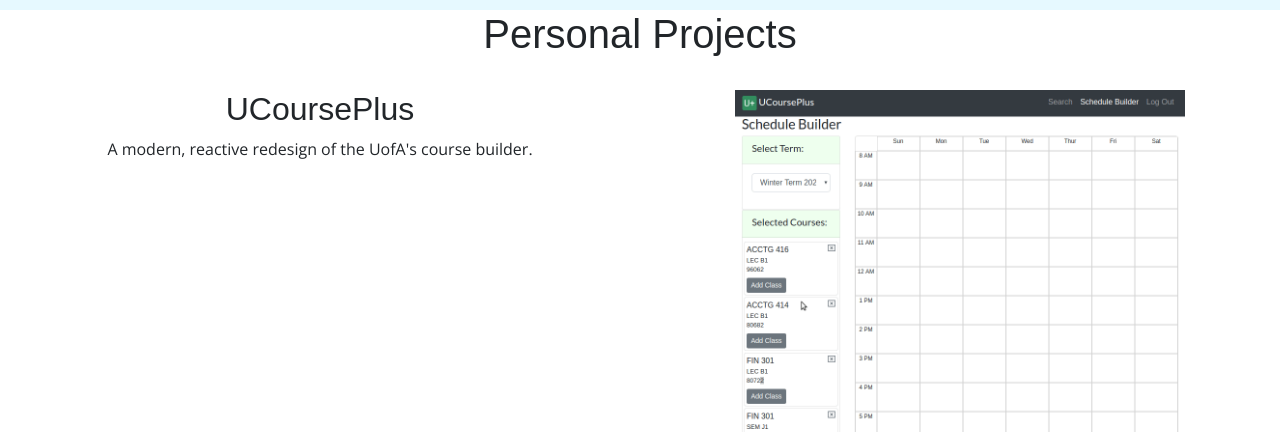
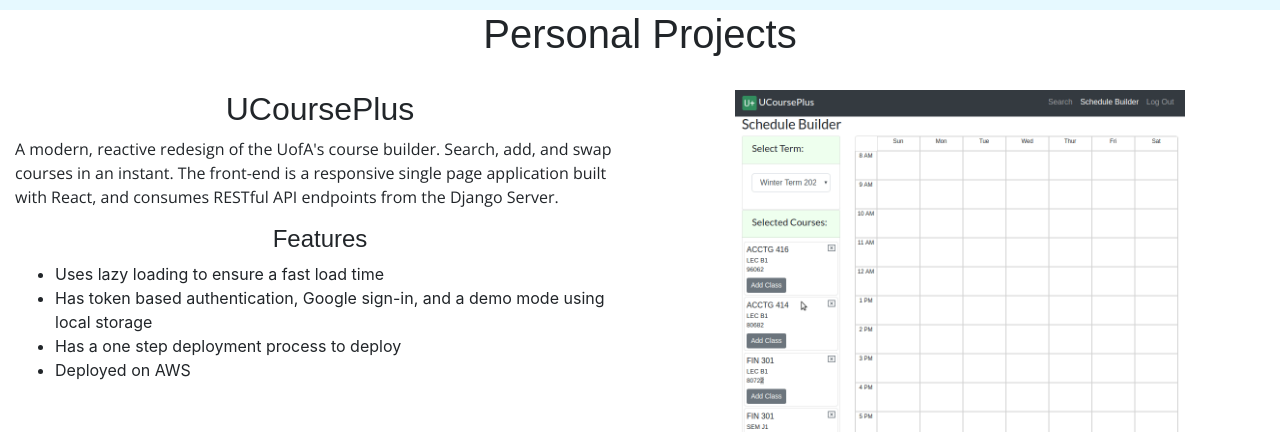
Before and after one commit to ChrisChrisLoLo/chrischrislolo.github.io, a React (Create React App) app: page /#/ in a window 1280 px wide. Shown: the part 940-1372 px from the top of the page. Built offline with nearby package versions, Linux system fonts and the light colour scheme; a web font is replaced by a local one.

Commit message:
Update UCoursePlus Info

```diff
--- a/src/pages/HomePage.js
+++ b/src/pages/HomePage.js
@@ -72,10 +72,18 @@ export default class HomePage extends React.Component {
         <Row className={"py-4"}>
           <Col>
             <h2>UCoursePlus</h2>
-            <p>
-              A modern, reactive redesign of the UofA's course builder.
-
+            <p className={"text-left"}>
+              A modern, reactive redesign of the UofA's course builder. Search, add, and swap courses in an instant.
+              The front-end is a responsive single page application built with React, and
+              consumes RESTful API endpoints from the Django Server.
             </p>
+            <h4>Features</h4>
+            <ul className={"text-left"}>
+              <li>Uses lazy loading to ensure a fast load time</li>
+              <li>Has token based authentication, Google sign-in, and a demo mode using local storage</li>
+              <li>Has a one step deployment process to deploy</li>
+              <li>Deployed on AWS</li>
+            </ul>
           </Col>
           <Col>
             <img src={demo0} className={"demo-image"}/>
```
